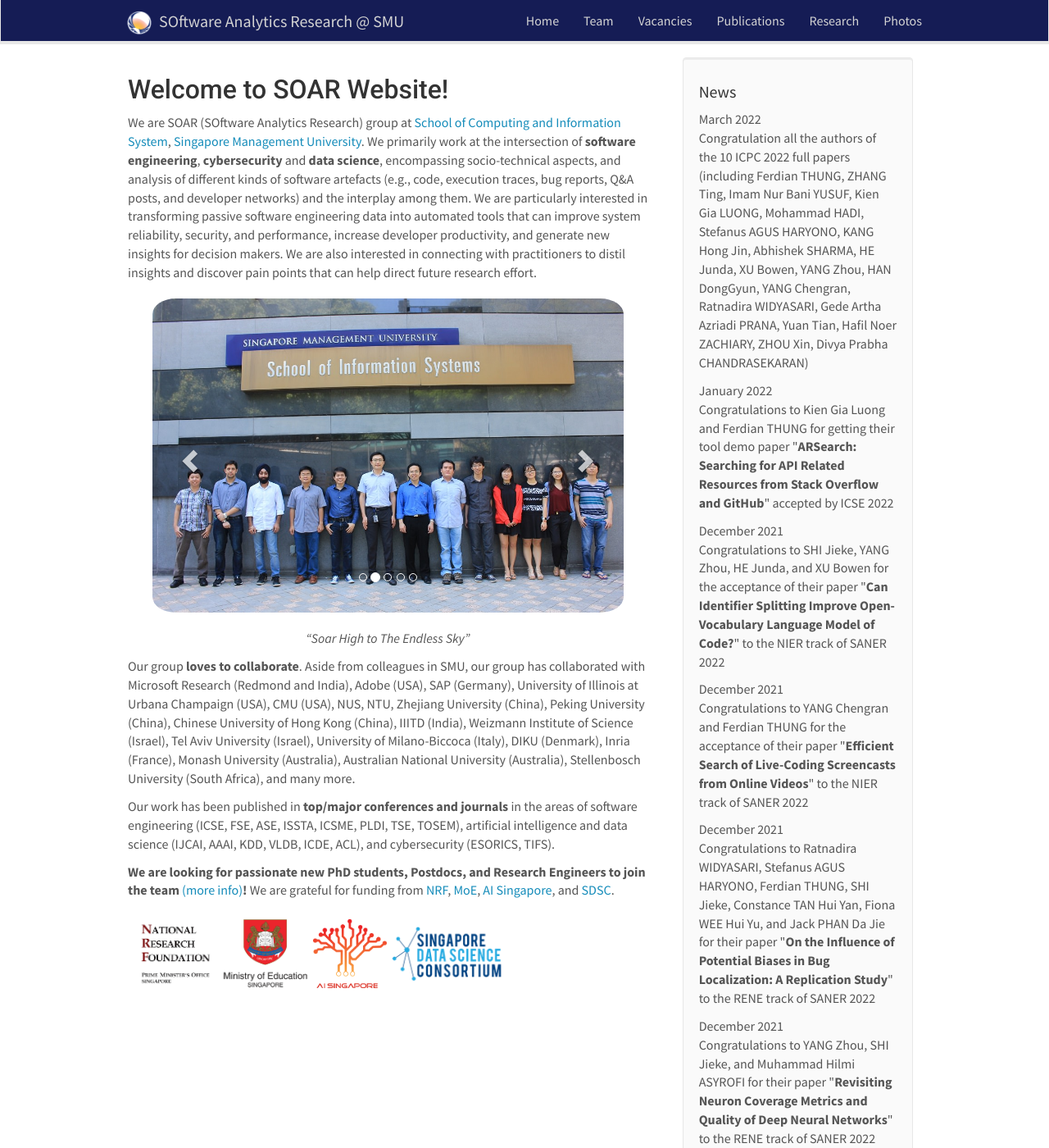
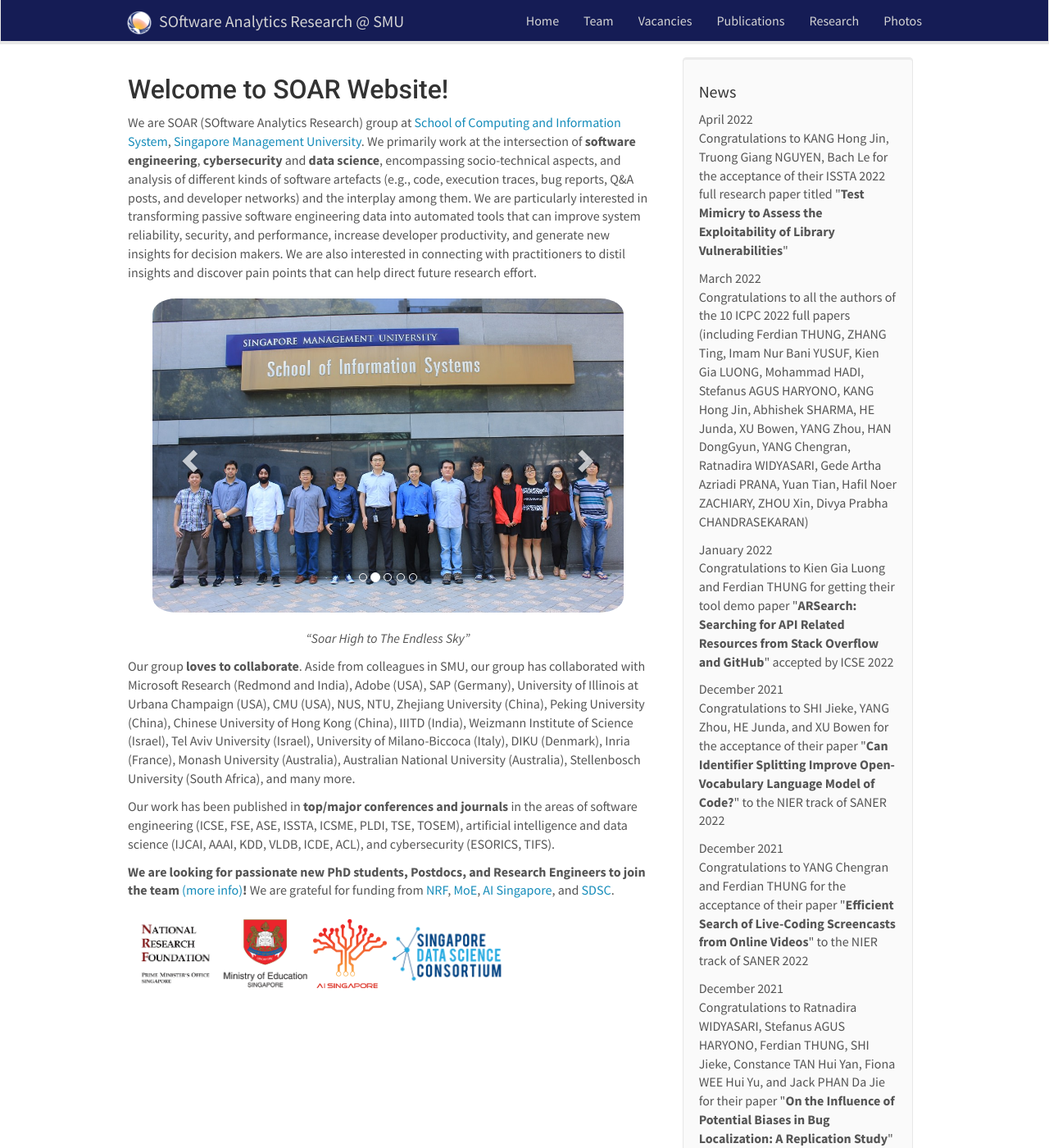
Before and after one commit to soarsmu/soarsmu.github.io, a Jekyll site: the page built from _pages/home.md, in a window 1280 px wide and 1400 px high. Shown: the whole window at 82% size. Built offline with Jekyll 4.4.1, drawn with Linux system fonts in a browser that asks for light colours; nearby versions of some CDN libraries.

Commit message:
news: update new acceptance

```diff
--- a/_data/news.yml
+++ b/_data/news.yml
@@ -1,5 +1,7 @@
+- date: April 2022
+  headline: 'Congratulations to KANG Hong Jin, Truong Giang NGUYEN, Bach Le for the acceptance of their ISSTA 2022 full research paper titled "<b>Test Mimicry to Assess the Exploitability of Library Vulnerabilities</b>"'
 - date: March 2022
-  headline: "Congratulation all the authors of the 10 ICPC 2022 full papers (including Ferdian THUNG, ZHANG Ting, Imam Nur Bani YUSUF, Kien Gia LUONG, Mohammad HADI, Stefanus AGUS HARYONO, KANG Hong Jin, Abhishek SHARMA, HE Junda, XU Bowen, YANG Zhou, HAN DongGyun, YANG Chengran, Ratnadira WIDYASARI, Gede Artha Azriadi PRANA, Yuan Tian, Hafil Noer ZACHIARY, ZHOU Xin, Divya Prabha CHANDRASEKARAN)"
+  headline: 'Congratulations to all the authors of the 10 ICPC 2022 full papers (including Ferdian THUNG, ZHANG Ting, Imam Nur Bani YUSUF, Kien Gia LUONG, Mohammad HADI, Stefanus AGUS HARYONO, KANG Hong Jin, Abhishek SHARMA, HE Junda, XU Bowen, YANG Zhou, HAN DongGyun, YANG Chengran, Ratnadira WIDYASARI, Gede Artha Azriadi PRANA, Yuan Tian, Hafil Noer ZACHIARY, ZHOU Xin, Divya Prabha CHANDRASEKARAN)'
 - date: January 2022
   headline: 'Congratulations to Kien Gia Luong and Ferdian THUNG for getting their tool demo paper "<b>ARSearch: Searching for API Related Resources from Stack Overflow and GitHub</b>" accepted by ICSE 2022'
 - date: December 2021
```
Also changed, not shown: 2 other files.
